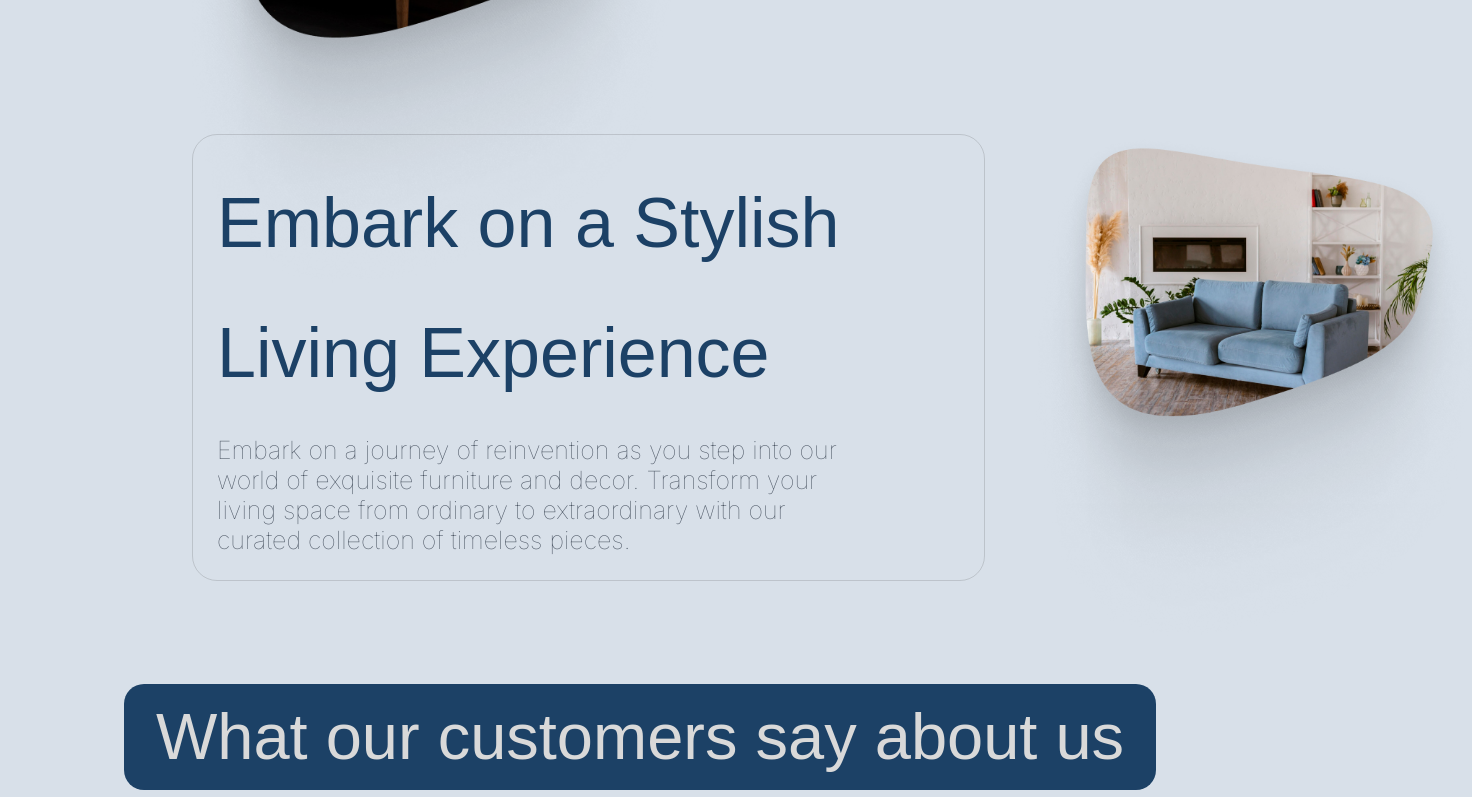
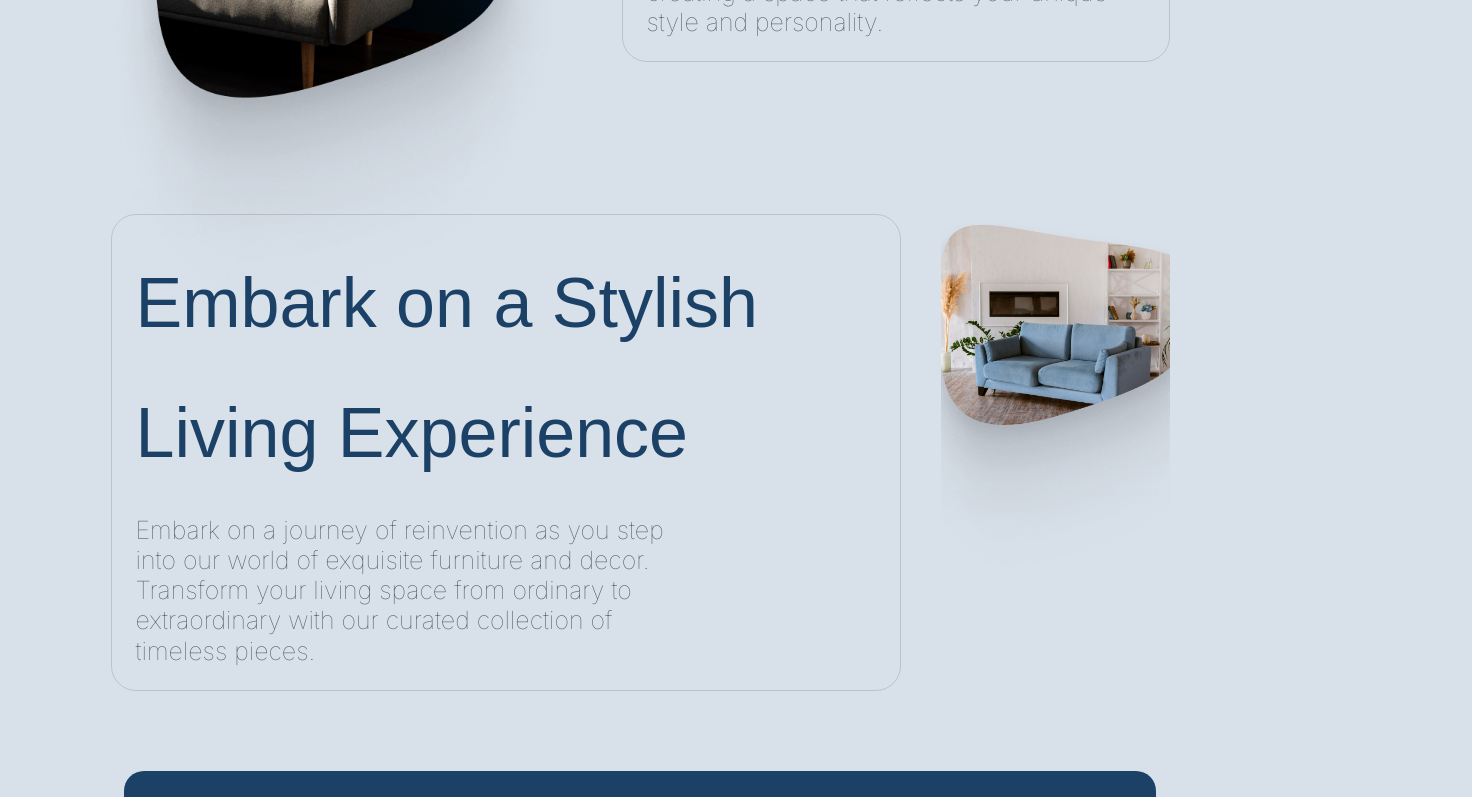
Before and after one commit to Deataye/Solace-repo, a React (Vite) app: page / in a window 1280 px wide. Shown: the part 1380-2177 px from the top of the page, 1472 px wide, since content can reach past the window. Built offline with nearby package versions, Linux system fonts and the light colour scheme; a web font is replaced by a local one.

Commit message:
checking

```diff
--- a/src/components/ContactSection.jsx
+++ b/src/components/ContactSection.jsx
@@ -17,7 +17,7 @@
         <img
           src={ContactSectionbg}
           alt="Modern navy sofa with wooden frame"
-          className="w-full h-full object-cover"
+          className="w-full h-full object-center object-cover"
         />
         {/* Overlay */}
         <div className="absolute inset-0 bg-gray-900/10"></div>
--- a/src/components/InspirationSection.jsx
+++ b/src/components/InspirationSection.jsx
@@ -4,8 +4,8 @@
 
 const InspirationSection = () => {
   return (
-    <div className="bg-[rgba(216,224,233,1)] pt-32  lg:pt-40 pb-0  ">
-      <div className="container mx-48  ">
+    <div className="bg-[rgba(216,224,233,1)] pt-32 w-full lg:pt-40 pb-0  ">
+      <div className="container mx-auto max-w-[1059px] py-20">
         <div className="flex flex-col ">
           {/* First Section */}
           <div className="flex flex-col lg:flex-row items-center  lg:items-start  lg:gap-6">
@@ -34,23 +34,23 @@
           </div>
 
           {/* Second Section */}
-          <div className="flex flex-col lg:flex-row items-center lg:items-start gap-6">
+          <div className="flex flex-col lg:flex-row items-center  lg:items-start gap-10">
             {/* Content */}
-            <div className="bg-transparent border border-custom-gray p-6 rounded-[25px]   lg:w-[793px]">
+            <div className="bg-transparent border border-custom-gray p-6 rounded-[25px]   lg:w-[790px]">
               <h2
                 className="text-[#1C4166] font-gidugu font-normal text-3xl  lg:text-[70px] lg:leading-[129.79px] lg:w-[755px] mb-4"
               >
                 Embark on a Stylish Living Experience
               </h2>
               <p
-                className="text-gray-600 font-inter font-thin lg:text-[25px] lg:w-[626px] lg:leading-[30.26px]"
+                className="text-gray-600 font-inter font-thin lg:text-[25px] lg:w-[550px] lg:leading-[30.26px]"
               >
                 Embark on a journey of reinvention as you step into our world of exquisite furniture and decor.
                 Transform your living space from ordinary to extraordinary with our curated collection of timeless pieces.
               </p>
             </div>
             {/* Image */}
-            <div className="relative lg:w-[520.69px]  ">
+            <div className="relative lg:w-[520px] lg:h-[411.02px] ">
               <img
                 src={InspirationSection2}
                 alt="Modern blue armchair"
```
